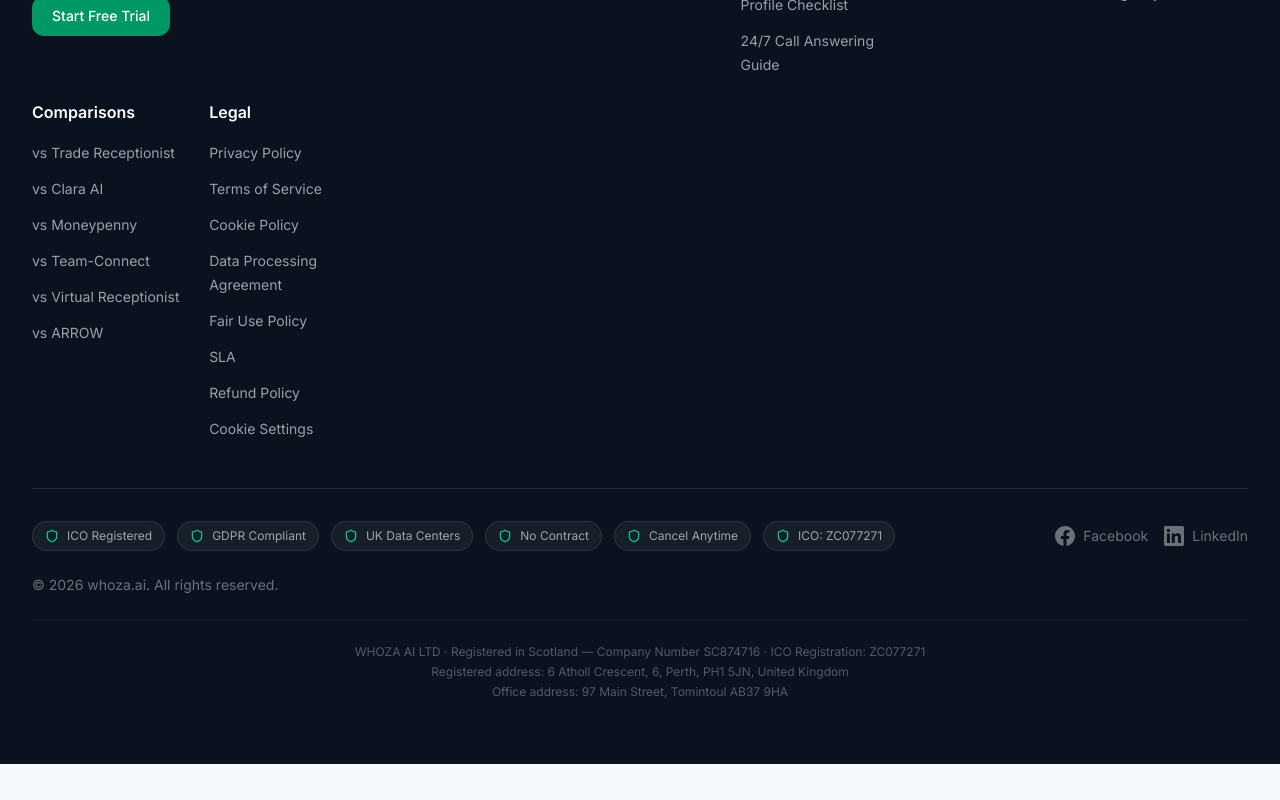
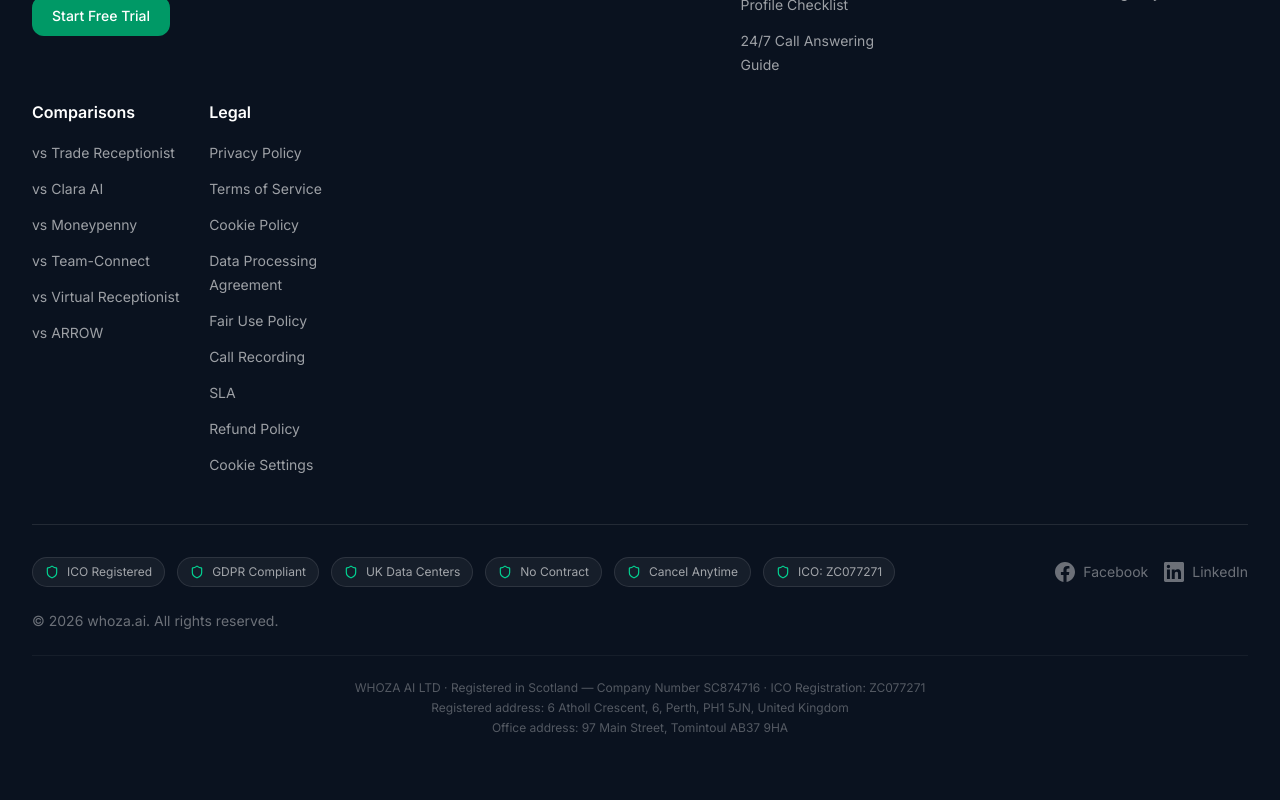
Before and after one commit to DruMcP/whoza-ai, a Next.js app: page /blog/what-tradespeople-actually-want-from-ai in a window 1280 px wide. Shown: the part 5586-6386 px from the top of the page. Before the commit the page ends 6350 px from the top, so only its background shows below. Built offline with nearby package versions, Linux system fonts and the light colour scheme; no server answers.

Commit message:
fix(r15d): link /call-recording from the footer policy row

```diff
--- a/components/whoza/footer.tsx
+++ b/components/whoza/footer.tsx
@@ -59,6 +59,7 @@ const footerLinks = {
     { label: "Cookie Policy", href: "/cookie-policy" },
     { label: "Data Processing Agreement", href: "/dpa" },
     { label: "Fair Use Policy", href: "/fair-use" },
+    { label: "Call Recording", href: "/call-recording" },
     { label: "SLA", href: "/sla" },
     { label: "Refund Policy", href: "/refund-policy" },
     { label: "Cookie Settings", href: "#", onClick: () => { window.dispatchEvent(new CustomEvent('openCookieConsent')); } },
```
